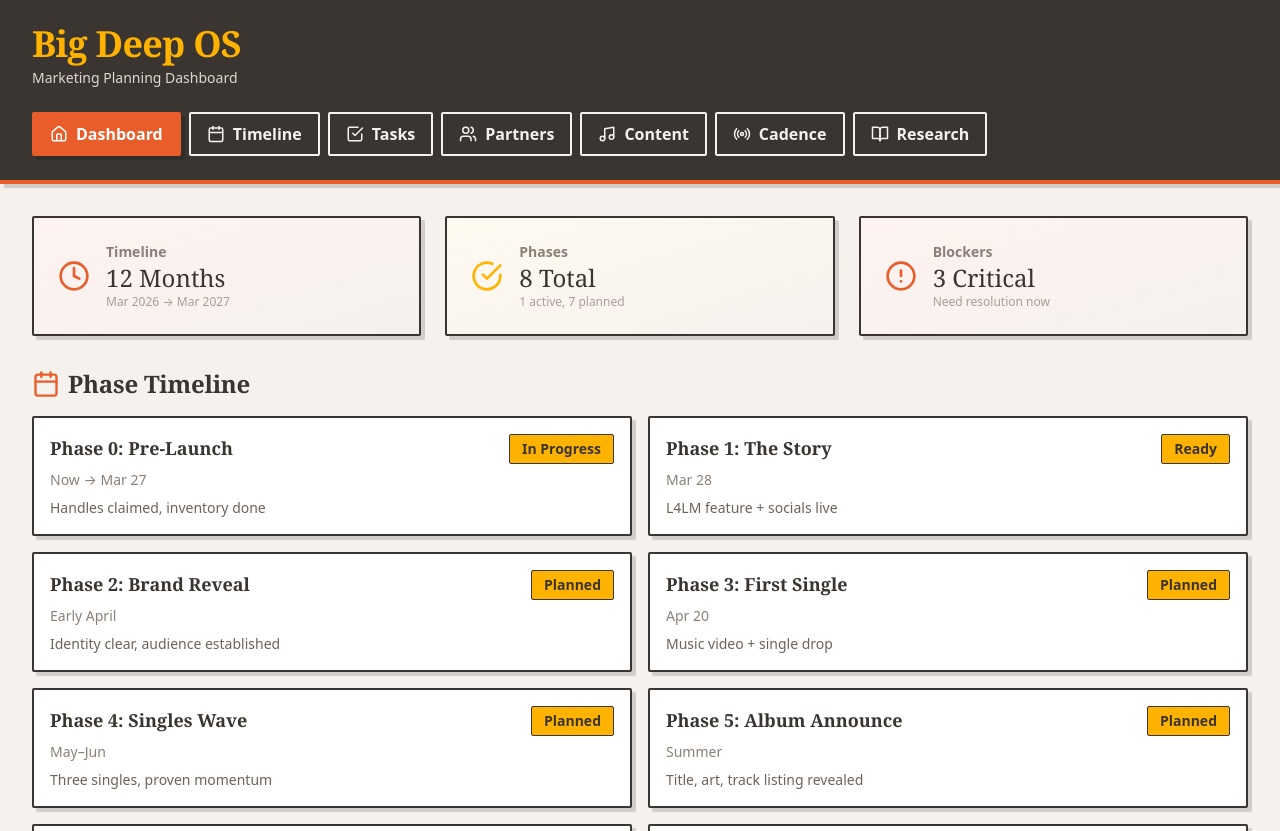
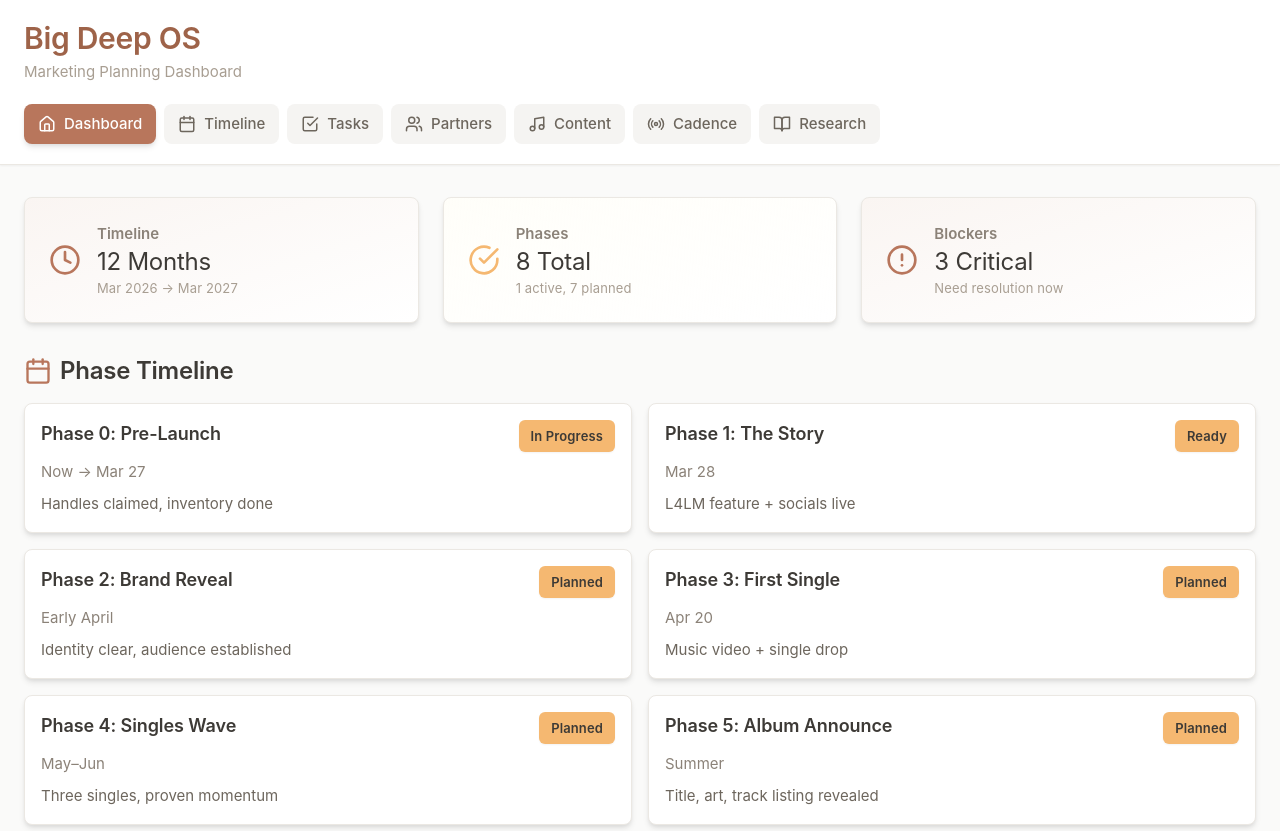
Before and after one commit to nicodemusdev/big-deep-os, a Next.js app: page / in a window 1280 px wide. Shown: the top 831 px of the page. Built offline with nearby package versions, Linux system fonts and the light colour scheme.

Commit message:
Polish UI: refined color palette, smooth shadows, improved spacing and typography, modern navigation

```diff
--- a/app/components/Navigation.tsx
+++ b/app/components/Navigation.tsx
@@ -17,11 +17,11 @@
 
 export default function Navigation({ activeTab, setActiveTab }: NavigationProps) {
   return (
-    <nav className="bg-neutral-900 text-cream border-b-4 border-primary-500 shadow-retro">
-      <div className="max-w-7xl mx-auto px-8 py-6">
-        <div className="mb-6">
-          <h1 className="text-4xl font-serif text-accent-500 mb-1">Big Deep OS</h1>
-          <p className="text-sm text-neutral-300">Marketing Planning Dashboard</p>
+    <nav className="sticky top-0 z-50 bg-white border-b border-neutral-200 shadow-sm">
+      <div className="max-w-7xl mx-auto px-6 py-5">
+        <div className="mb-5">
+          <h1 className="text-3xl font-semibold text-primary-600 mb-1">Big Deep OS</h1>
+          <p className="text-sm text-neutral-500">Marketing Planning Dashboard</p>
         </div>
 
         <div className="flex flex-wrap gap-2">
@@ -33,14 +33,14 @@
               <button
                 key={item.id}
                 onClick={() => setActiveTab(item.id)}
-                className={`flex items-center gap-2 px-4 py-2 rounded-sm border-2 font-semibold transition-all ${
+                className={`flex items-center gap-2 px-3.5 py-2 rounded-lg font-medium transition-all duration-150 ${
                   isActive
-                    ? "bg-primary-500 border-primary-500 text-white shadow-retro"
-                    : "bg-transparent border-cream text-cream hover:bg-neutral-800"
+                    ? "bg-primary-500 text-white shadow-md hover:shadow-lg"
+                    : "bg-neutral-100 text-neutral-700 hover:bg-neutral-200"
                 }`}
               >
                 <Icon size={18} />
-                <span className="hidden sm:inline">{item.label}</span>
+                <span className="hidden sm:inline text-sm">{item.label}</span>
               </button>
             );
           })}
--- a/app/globals.css
+++ b/app/globals.css
@@ -13,41 +13,91 @@
 }
 
 body {
-  background-color: #faf9f7;
-  color: #3a3531;
-  font-family: system-ui, -apple-system, sans-serif;
+  background: linear-gradient(135deg, #fefdfb 0%, #faf8f6 100%);
+  color: #3d3a36;
+  font-family: -apple-system, BlinkMacSystemFont, "Segoe UI", Roboto, sans-serif;
+  font-size: 1rem;
+  line-height: 1.6;
+  -webkit-font-smoothing: antialiased;
+  -moz-osx-font-smoothing: grayscale;
 }
 
-/* Retro styling */
+/* Cards - smooth, elevated */
 .card-retro {
-  @apply border-2 border-neutral-900 rounded-sm shadow-retro bg-white;
+  @apply rounded-lg bg-white border border-neutral-200 shadow-md hover:shadow-lg transition-shadow duration-200;
 }
 
-.btn-retro {
-  @apply px-4 py-2 border-2 border-neutral-900 rounded-sm font-semibold bg-primary-500 text-white hover:bg-primary-600 transition-colors shadow-retro cursor-pointer;
+.card-retro:hover {
+  border-color: #ddd8d0;
 }
 
-.badge-retro {
-  @apply inline-block px-3 py-1 bg-accent-500 border border-neutral-900 rounded-sm text-sm font-semibold text-neutral-900;
+/* Buttons - smooth interactions */
+.btn-retro {
+  @apply px-4 py-2.5 rounded-lg font-semibold bg-primary-500 text-white hover:bg-primary-600 active:bg-primary-700 transition-all duration-150 cursor-pointer shadow-sm hover:shadow-md;
 }
 
-/* Typography */
+.btn-retro:disabled {
+  @apply opacity-50 cursor-not-allowed;
+}
+
+/* Badges */
+.badge-retro {
+  @apply inline-block px-3 py-1.5 bg-accent-500 rounded-md text-xs font-semibold text-neutral-900 shadow-sm;
+}
+
+/* Typography - refined */
 h1, h2, h3, h4, h5, h6 {
-  font-family: Georgia, serif;
-  font-weight: bold;
-  margin-bottom: 0.5rem;
+  font-weight: 600;
+  color: #3d3a36;
+  margin-bottom: 0.75rem;
 }
 
 h1 {
   font-size: 2.5rem;
   letter-spacing: -0.02em;
+  line-height: 1.2;
 }
 
 h2 {
   font-size: 2rem;
   letter-spacing: -0.01em;
+  line-height: 1.25;
 }
 
 h3 {
   font-size: 1.5rem;
+  letter-spacing: -0.005em;
 }
+
+h4 {
+  font-size: 1.25rem;
+}
+
+/* Links */
+a {
+  @apply text-primary-500 hover:text-primary-600 transition-colors;
+}
+
+/* Inputs and form elements */
+input, textarea, select {
+  @apply rounded-lg border border-neutral-200 px-3 py-2 transition-colors focus:outline-none focus:border-primary-500 focus:ring-2 focus:ring-primary-100;
+}
+
+/* Smooth text selection */
+::selection {
+  @apply bg-accent-500 bg-opacity-30 text-neutral-900;
+}
+
+/* Animations */
+@keyframes fadeIn {
+  from {
+    opacity: 0;
+  }
+  to {
+    opacity: 1;
+  }
+}
+
+.animate-fadeIn {
+  animation: fadeIn 0.3s ease-in-out;
+}
--- a/app/page.tsx
+++ b/app/page.tsx
@@ -14,10 +14,11 @@
   const [activeTab, setActiveTab] = useState("dashboard");
 
   return (
-    <main className="min-h-screen bg-cream">
+    <main className="min-h-screen bg-gradient-to-b from-neutral-50 to-neutral-50">
       <Navigation activeTab={activeTab} setActiveTab={setActiveTab} />
 
-      <div className="p-8 max-w-7xl mx-auto">
+      <div className="px-6 py-8 max-w-7xl mx-auto">
+        <div className="animate-fadeIn">
           {activeTab === "dashboard" && <Dashboard />}
           {activeTab === "timeline" && <Timeline />}
           {activeTab === "tasks" && <Tasks />}
@@ -26,6 +27,7 @@
           {activeTab === "cadence" && <Cadence />}
           {activeTab === "research" && <Research />}
         </div>
+      </div>
     </main>
   );
 }
--- a/tailwind.config.ts
+++ b/tailwind.config.ts
@@ -8,63 +8,72 @@
   theme: {
     extend: {
       colors: {
-        // Warm primaries + 40s/50s matchbook aesthetic
+        // Refined warm palette - more cohesive and sophisticated
         primary: {
-          50: "#fef3f0",
-          100: "#fee7de",
-          200: "#fdd4c6",
-          300: "#fbab89",
-          400: "#f8824d",
-          500: "#e85d2a", // Main rust/burnt orange
-          600: "#d44d1a",
-          700: "#b23c15",
-          800: "#8e3112",
-          900: "#6d2410",
+          50: "#faf5f2",
+          100: "#f3e8e0",
+          200: "#e8d5c6",
+          300: "#dab8a0",
+          400: "#c89575",
+          500: "#b8765c", // Warm terracotta
+          600: "#9e6349",
+          700: "#845440",
+          800: "#6b4537",
+          900: "#57382f",
         },
         accent: {
-          50: "#fffaf0",
-          100: "#fff5e1",
-          200: "#ffe8c2",
-          300: "#ffd99e",
-          400: "#ffc566",
-          500: "#ffb300", // Mustard yellow accent
-          600: "#e6a200",
-          700: "#cc8700",
-          800: "#996600",
-          900: "#664400",
+          50: "#fffef9",
+          100: "#fff9f0",
+          200: "#ffe8d4",
+          300: "#ffd9b8",
+          400: "#ffca9b",
+          500: "#f5b871", // Warm gold
+          600: "#e0a456",
+          700: "#cc903f",
+          800: "#b8782d",
+          900: "#8f5f22",
         },
         neutral: {
-          50: "#faf9f7",
-          100: "#f5f3f0",
-          200: "#ede9e5",
-          300: "#ddd8d1",
-          400: "#c9bfb5",
-          500: "#a89d96",
-          600: "#8b8078",
-          700: "#6d6359",
-          800: "#504b45",
-          900: "#3a3531",
+          50: "#fafaf9",
+          100: "#f5f4f2",
+          200: "#ebe8e3",
+          300: "#ddd8d0",
+          400: "#c5bdb2",
+          500: "#a89e92",
+          600: "#8b8278",
+          700: "#6d665d",
+          800: "#52504a",
+          900: "#3d3a36",
         },
-        cream: "#f5f1ed",
-        warmGray: "#e8e3de",
+        bg: {
+          light: "#fefdfb",
+          DEFAULT: "#faf8f6",
+          warm: "#f5f1ed",
+        },
       },
       fontFamily: {
-        serif: ["Georgia", "serif"],
-        sans: ["Segoe UI", "Roboto", "Oxygen", "Ubuntu", "sans-serif"],
+        serif: ["-apple-system", "BlinkMacSystemFont", '"Segoe UI"', "sans-serif"],
+        sans: ["-apple-system", "BlinkMacSystemFont", '"Segoe UI"', "Roboto", "sans-serif"],
       },
       fontSize: {
-        xs: ["0.75rem", { lineHeight: "1rem" }],
-        sm: ["0.875rem", { lineHeight: "1.25rem" }],
-        base: ["1rem", { lineHeight: "1.5rem" }],
+        xs: ["0.8125rem", { lineHeight: "1.25rem", letterSpacing: "0.01em" }],
+        sm: ["0.9375rem", { lineHeight: "1.5rem" }],
+        base: ["1rem", { lineHeight: "1.6rem" }],
         lg: ["1.125rem", { lineHeight: "1.75rem" }],
-        xl: ["1.25rem", { lineHeight: "1.75rem" }],
-        "2xl": ["1.5rem", { lineHeight: "2rem" }],
-        "3xl": ["1.875rem", { lineHeight: "2.25rem" }],
-        "4xl": ["2.25rem", { lineHeight: "2.5rem" }],
+        xl: ["1.25rem", { lineHeight: "1.875rem" }],
+        "2xl": ["1.5rem", { lineHeight: "2rem", letterSpacing: "-0.01em" }],
+        "3xl": ["1.875rem", { lineHeight: "2.25rem", letterSpacing: "-0.01em" }],
+        "4xl": ["2.25rem", { lineHeight: "2.5rem", letterSpacing: "-0.02em" }],
       },
       boxShadow: {
-        retro: "4px 4px 0 rgba(0, 0, 0, 0.15)",
-        "retro-lg": "8px 8px 0 rgba(0, 0, 0, 0.1)",
+        sm: "0 1px 2px 0 rgba(0, 0, 0, 0.05)",
+        DEFAULT: "0 1px 3px 0 rgba(0, 0, 0, 0.1), 0 1px 2px 0 rgba(0, 0, 0, 0.06)",
+        md: "0 4px 6px -1px rgba(0, 0, 0, 0.1), 0 2px 4px -1px rgba(0, 0, 0, 0.06)",
+        lg: "0 10px 15px -3px rgba(0, 0, 0, 0.1), 0 4px 6px -2px rgba(0, 0, 0, 0.05)",
+        xl: "0 20px 25px -5px rgba(0, 0, 0, 0.1), 0 10px 10px -5px rgba(0, 0, 0, 0.04)",
+      },
+      spacing: {
+        "4.5": "1.125rem",
       },
     },
   },
```
Lines whose indentation alone changed are shown as unchanged.
